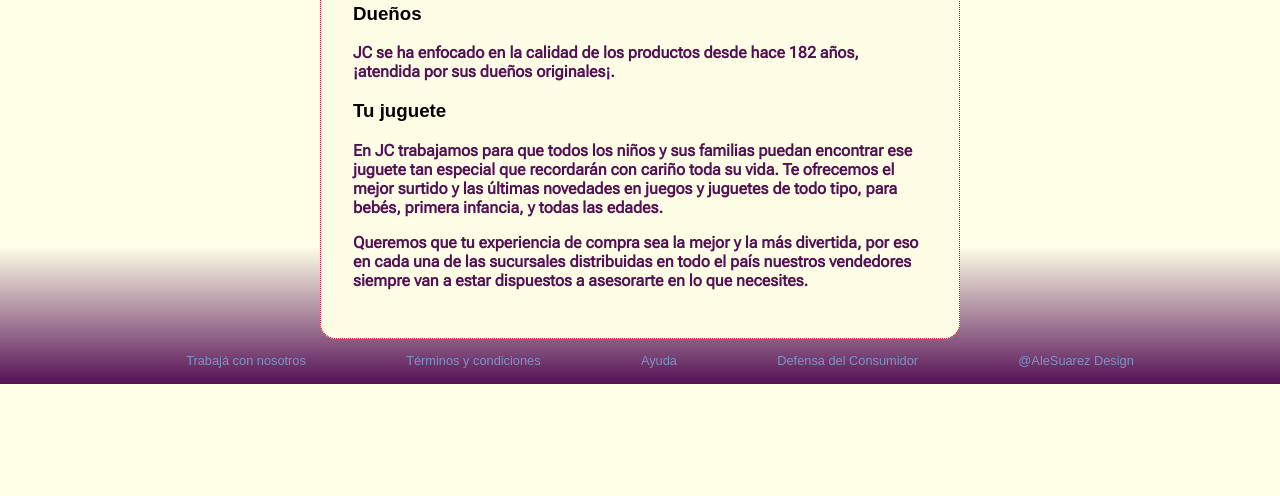
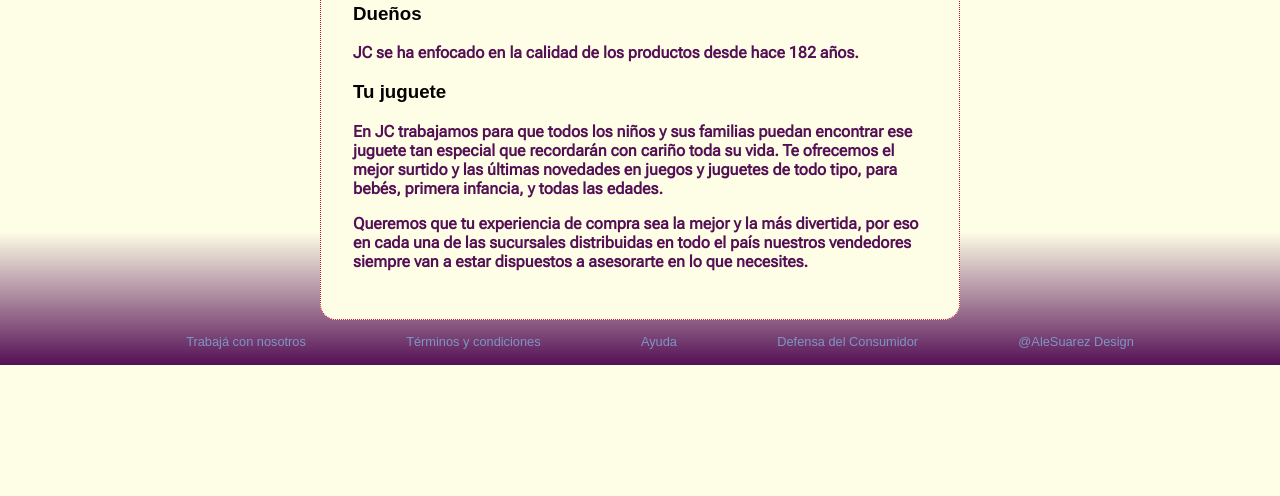
Before and after one commit to aleSuarez999/desafioFinalParte01, a plain HTML site: page nosotros.html in a window 1280 px wide. Shown: the part 304-800 px from the top of the page. Drawn offline with nearby package versions, Linux system fonts and the light colour scheme; files that its build step writes are made by us from their sources; files whose address does not match are found by name; a web font is replaced by a local one.

Commit message:
p change in nosotros

```diff
--- a/nosotros.html
+++ b/nosotros.html
@@ -52,7 +52,7 @@
 
 
                 <h3>Dueños</h3>
-                <p>JC se ha enfocado en la calidad de los productos desde hace 182 años, ¡atendida por sus dueños originales¡. </p>
+                <p>JC se ha enfocado en la calidad de los productos desde hace 182 años. </p>
                 <h3>Tu juguete</h3>
 
                 <p>En JC trabajamos para que todos los niños y sus familias puedan encontrar ese juguete tan especial que recordarán con cariño toda su vida.
```
